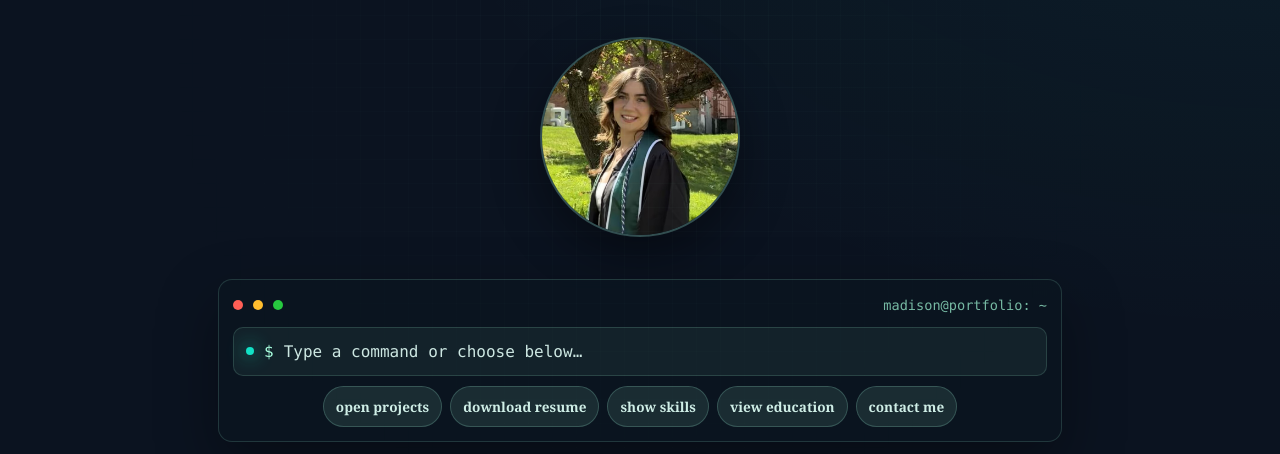
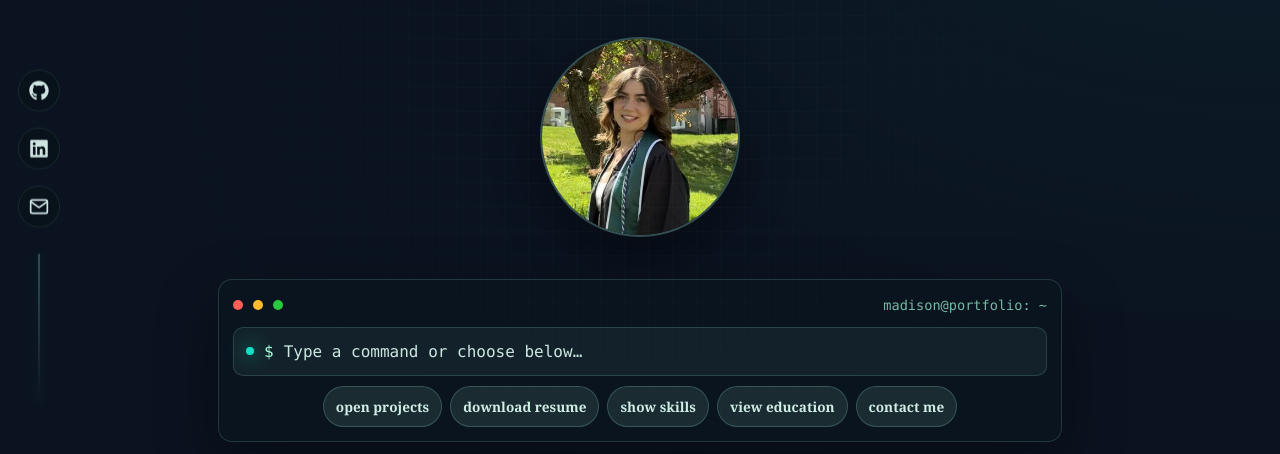
Before and after one commit to maaaddy/portfolio, a React (Create React App) app in the folder frontend/: page / in a window 1280 px wide. Shown: the part 297-751 px from the top of the page. Built offline with nearby package versions, Linux system fonts and the light colour scheme.

Commit message:
side bar w/ professional links.

```diff
--- a/frontend/src/App.js
+++ b/frontend/src/App.js
@@ -8,11 +8,17 @@ import ToDo from './pages/Projects/ToDo';
 import AiWriting from './pages/Projects/AiWriting';
 import RandomRetail from './pages/Projects/RandomRetail';
 import ArduinoCar from './pages/Projects/ArduinoCar';
+import SideBar from './components/SideBar/SideBar';
 
 function App() {
   return (
     <Router>
       <TopBar />
+      <SideBar
+        github="https://github.com/maaaddy"
+        linkedin="https://www.linkedin.com/in/madison-conway-88aa84236/"
+        email="mailto:maddylconway@gmail.com"
+      />
       <Routes>
         <Route path="/" element={<Home />} />
         <Route path='/projects/whiskaway' element={<WhiskAway />} />
--- /dev/null
+++ b/frontend/src/components/SideBar/SideBar.jsx
@@ -0,0 +1,64 @@
+import React from 'react';
+import { FaGithub, FaLinkedin } from 'react-icons/fa';
+import { FiMail } from 'react-icons/fi';
+import './sidebar.css';
+
+const SideBar = ({
+  github = 'https://github.com/maaaddy',
+  linkedin = 'https://www.linkedin.com/in/madison-conway-88aa84236/',
+  email = 'maddylconway@gmail.com',
+  side = 'left',
+}) => {
+  const sideStyle =
+    side === 'right' ? { right: '18px', left: 'auto' } : { left: '18px' };
+
+  return (
+    <aside
+      className="social-rail"
+      style={sideStyle}
+      aria-label="Social links"
+    >
+      <ul className="list-unstyled m-0 p-0 d-flex flex-column align-items-center gap-3">
+        <li>
+          <a
+            className="rail-icon"
+            href={github}
+            target="_blank"
+            rel="noopener noreferrer"
+            aria-label="GitHub"
+            title="GitHub"
+          >
+            <FaGithub aria-hidden="true" />
+            <span className="visually-hidden">GitHub</span>
+          </a>
+        </li>
+        <li>
+          <a
+            className="rail-icon"
+            href={linkedin}
+            target="_blank"
+            rel="noopener noreferrer"
+            aria-label="LinkedIn"
+            title="LinkedIn"
+          >
+            <FaLinkedin aria-hidden="true" />
+            <span className="visually-hidden">LinkedIn</span>
+          </a>
+        </li>
+        <li>
+          <a
+            className="rail-icon"
+            href={email}
+            aria-label="Email"
+            title="Email me"
+          >
+            <FiMail aria-hidden="true" />
+            <span className="visually-hidden">Email</span>
+          </a>
+        </li>
+      </ul>
+    </aside>
+  );
+};
+
+export default SideBar;
--- /dev/null
+++ b/frontend/src/components/SideBar/sidebar.css
@@ -0,0 +1,56 @@
+.social-rail {
+  position: fixed;
+  top: 50%;
+  transform: translateY(-10%);
+  z-index: 1030;
+}
+
+@media (max-width: 991.98px) {
+  .social-rail { display: none; }
+}
+
+.rail-icon {
+  display: inline-flex;
+  align-items: center;
+  justify-content: center;
+  width: 42px;
+  height: 42px;
+  border-radius: 999px;
+  text-decoration: none;
+  border: 1px solid rgba(50, 92, 88, 0.35);
+  background: rgba(8, 18, 22, 0.35);
+  backdrop-filter: blur(6px);
+  color: #cfe3e1;
+  transition: transform .15s ease, color .15s ease, border-color .15s ease, background-color .15s ease;
+}
+.rail-icon:hover,
+.rail-icon:focus-visible {
+  transform: translateY(-1px);
+  color: #ffffff;
+  border-color: #325c58;
+  background: rgba(50, 92, 88, 0.2);
+  outline: none;
+}
+.rail-icon svg {
+  width: 20px;
+  height: 20px;
+}
+
+.social-rail ul { position: relative; }
+
+.social-rail ul::after {
+  content: "";
+  display: block;
+  width: 2px;
+  height: 150px;
+  margin: 10px auto 0;
+  background: linear-gradient(
+    to bottom,
+    rgba(50, 92, 88, 0.85),
+    rgba(50, 92, 88, 0.50),
+    transparent
+  );
+  border-radius: 2px;
+  box-shadow: 0 0 8px rgba(50, 92, 88, 0.35);
+  pointer-events: none;
+}
--- a/frontend/src/components/project-showcase.css
+++ b/frontend/src/components/project-showcase.css
@@ -1027,6 +1027,7 @@ html, body {
   max-width: 1040px;
   padding-inline: clamp(1rem, 4vw, 3rem);
   text-align: center;
+  z-index: 3;
 }
 
 .footer-text {
```
